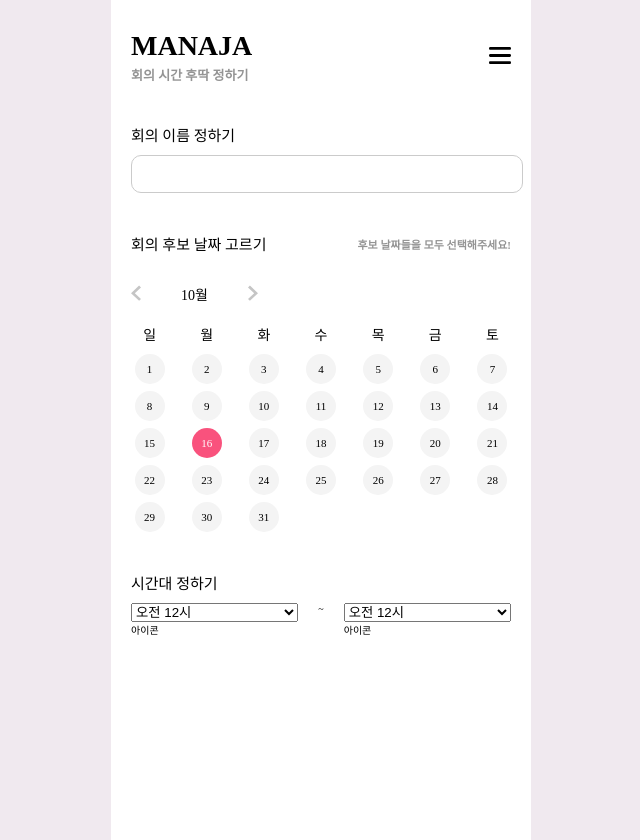
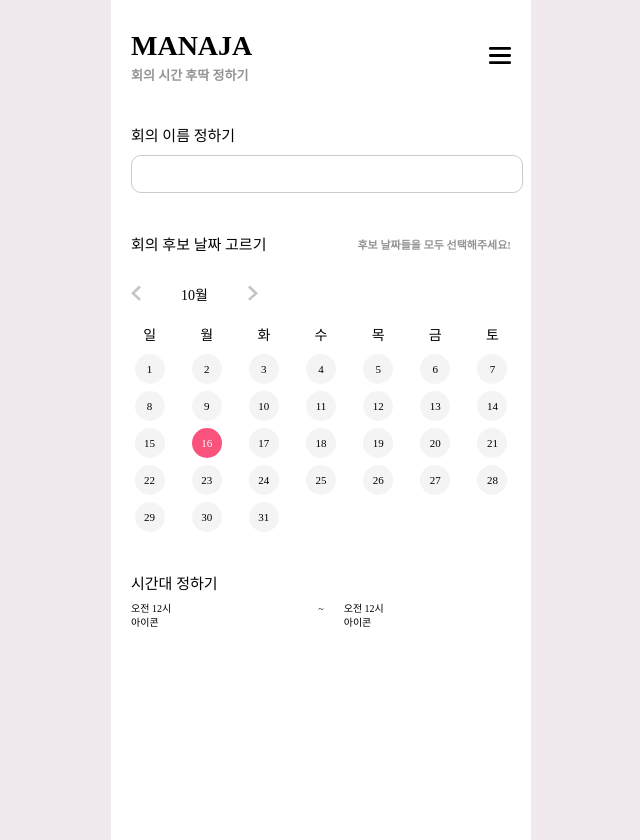
Before and after one commit to kimtaejin3/manaja, a React (Create React App) app: page / in a window 1280 px wide. Shown: the whole page, without its empty margins (319-959 px from the left). Built offline with nearby package versions, Linux system fonts and the light colour scheme.

Commit message:
update(reset.scss): select 태그 all을 unset으로 설정

```diff
--- a/src/styles/reset.scss
+++ b/src/styles/reset.scss
@@ -12,10 +12,8 @@ a {
   text-decoration: none;
 }
 
-input {
+input,
+button,
+select {
   all: unset;
 }
-
-button {
-  all: unset;
-}
```
